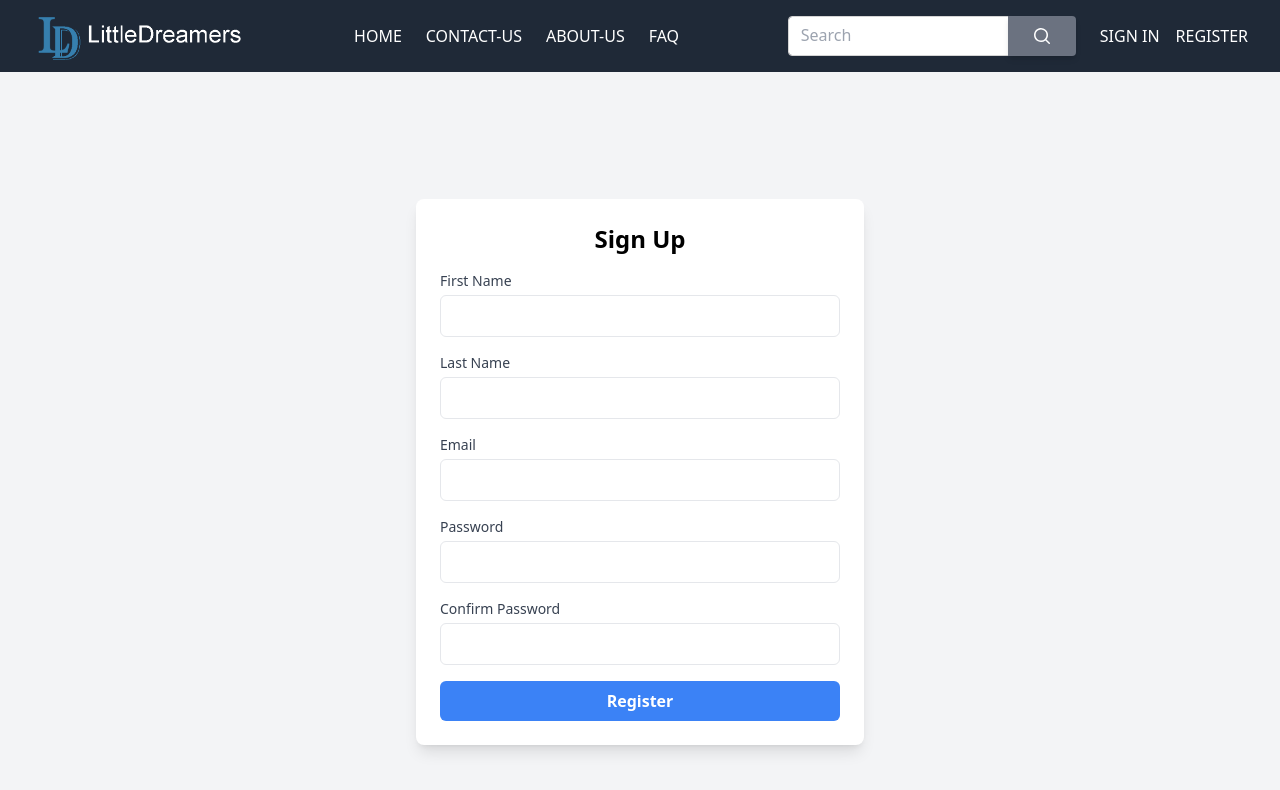
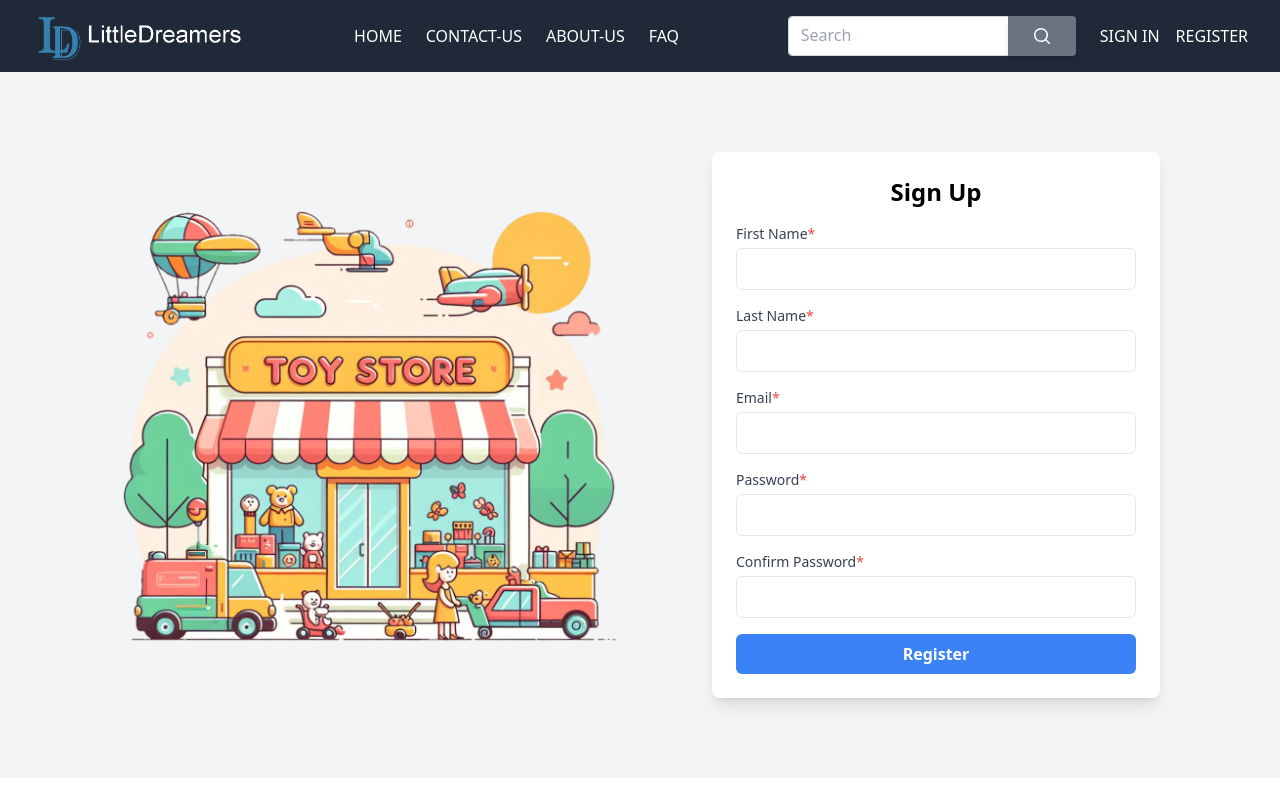
Before and after one commit to WalidBabi/LittleDreamersFrontEnd, a React (Create React App) app: page /register in a window 1280 px wide. Shown: the top 790 px of the page. Built offline with nearby package versions, Linux system fonts and the light colour scheme; the HTML template or start-up script is replaced by a standard one.

Commit message:
add images and add some details

```diff
--- a/src/Navbar/LogIn.jsx
+++ b/src/Navbar/LogIn.jsx
@@ -1,6 +1,7 @@
 import React, { useState, useEffect } from "react";
 import axios from "axios";
 import { useNavigate } from "react-router-dom";
+import log_in_foto from "../images/log_in_foto.png";
 
 function LogIn({ setIsLoggedIn }) {
   const navigate = useNavigate();
@@ -71,7 +72,11 @@ function LogIn({ setIsLoggedIn }) {
   };
 
   return (
-    <div className="flex items-center justify-center h-screen bg-gray-100">
+    <div className="items-center justify-between h-screen bg-gray-100" >
+      <div className="p-20 flex justify-center gap-20 items-center">
+        <div className="pl-50 ml-50">
+          <img src={log_in_foto} alt="log-in-foto" />
+        </div>
         <div className="max-w-md w-full p-6 bg-white rounded-lg shadow-lg">
           <h1 className="text-2xl font-semibold text-center mb-4">Log In</h1>
           <form onSubmit={handleSubmit}>
@@ -132,6 +137,7 @@ function LogIn({ setIsLoggedIn }) {
           </form>
         </div>
       </div>
+    </div>
   );
 }
 
--- a/src/Navbar/RegisterUser.jsx
+++ b/src/Navbar/RegisterUser.jsx
@@ -1,6 +1,8 @@
 import React, { useState, useEffect } from "react";
 import axios from "axios";
 import { useNavigate } from 'react-router-dom'; // Import useNavigate hook
+import register_foto from "../images/register_foto.png";
+
 
 function RegisterUser() {
   const navigate = useNavigate(); // Use useNavigate hook instead of useHistory
@@ -78,8 +80,12 @@ function RegisterUser() {
   };
 
   return (
-    <div className="flex items-center justify-center h-screen bg-gray-100">
-      <div className="max-w-md w-full p-6 bg-white rounded-lg shadow-lg">
+    <div className="items-center justify-between bg-gray-100">
+      <div className="flex justify-between p-20 gap-20 items-center ml-10">
+        <div className="pl-50 ml-50">
+            <img src={register_foto} alt="register_foto" width={500} />
+          </div>
+        <div className="max-w-md w-full p-6 bg-white rounded-lg shadow-lg mr-10">
           <h1 className="text-2xl font-semibold text-center mb-4">Sign Up</h1>
           <form onSubmit={handleSubmit}>
             <div className="mb-4">
@@ -87,7 +93,7 @@ function RegisterUser() {
                 htmlFor="firstName"
                 className="block text-sm font-medium text-gray-700"
               >
-              First Name
+                First Name<span className="text-red-500">*</span>
               </label>
               <input
                 type="text"
@@ -111,7 +117,7 @@ function RegisterUser() {
                 htmlFor="lastName"
                 className="block text-sm font-medium text-gray-700"
               >
-              Last Name
+                Last Name<span className="text-red-500">*</span>
               </label>
               <input
                 type="text"
@@ -135,7 +141,7 @@ function RegisterUser() {
                 htmlFor="email"
                 className="block text-sm font-medium text-gray-700"
               >
-              Email
+                Email<span className="text-red-500">*</span>
               </label>
               <input
                 type="email"
@@ -159,7 +165,7 @@ function RegisterUser() {
                 htmlFor="password"
                 className="block text-sm font-medium text-gray-700"
               >
-              Password
+                Password<span className="text-red-500">*</span>
               </label>
               <input
                 type="password"
@@ -183,7 +189,7 @@ function RegisterUser() {
                 htmlFor="confirmPassword"
                 className="block text-sm font-medium text-gray-700"
               >
-              Confirm Password
+                Confirm Password<span className="text-red-500">*</span>
               </label>
               <input
                 type="password"
@@ -211,6 +217,7 @@ function RegisterUser() {
           </form>
         </div>
       </div>
+    </div>
   );
 }
 
```
Also changed, not shown: src/images/log_in_foto.png (added), src/images/register_foto.png (added). Lines whose indentation alone changed are shown as unchanged.
